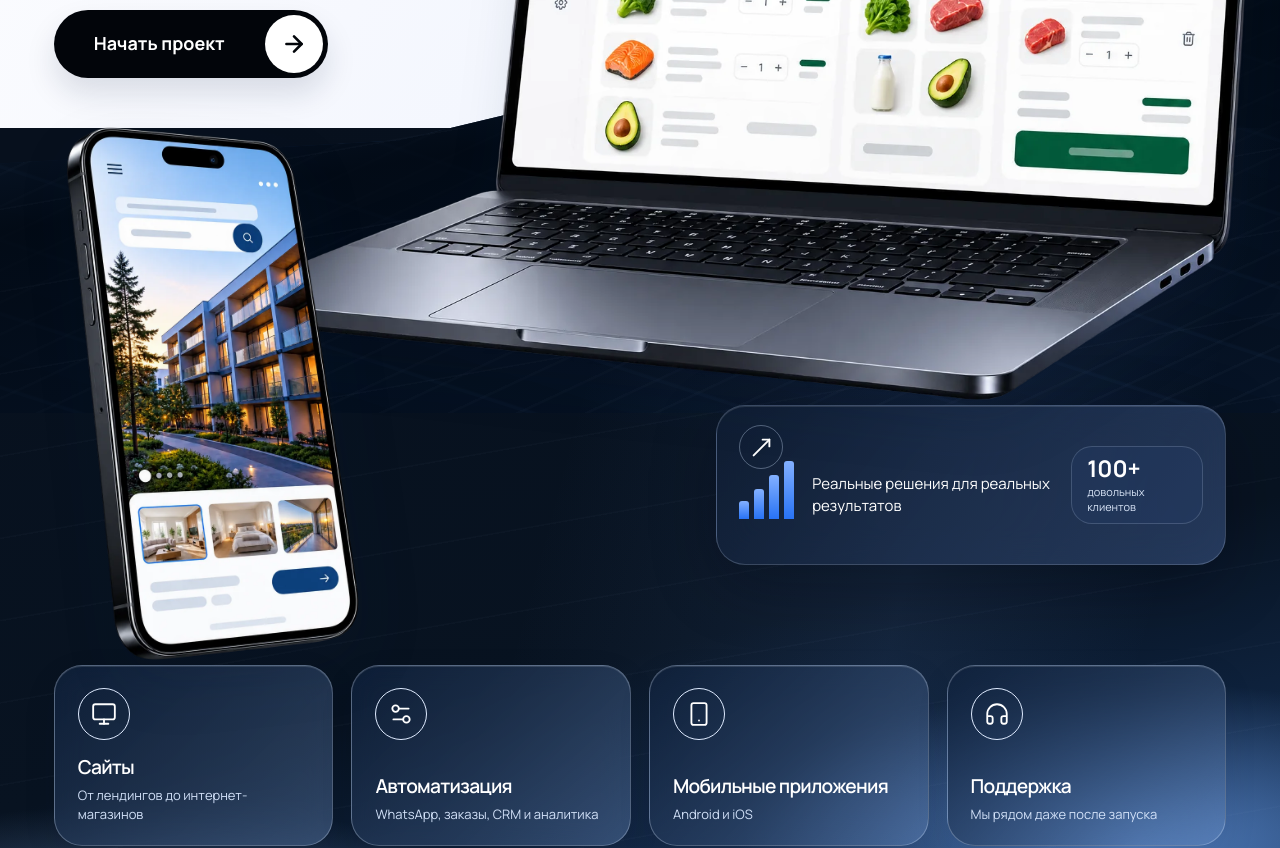
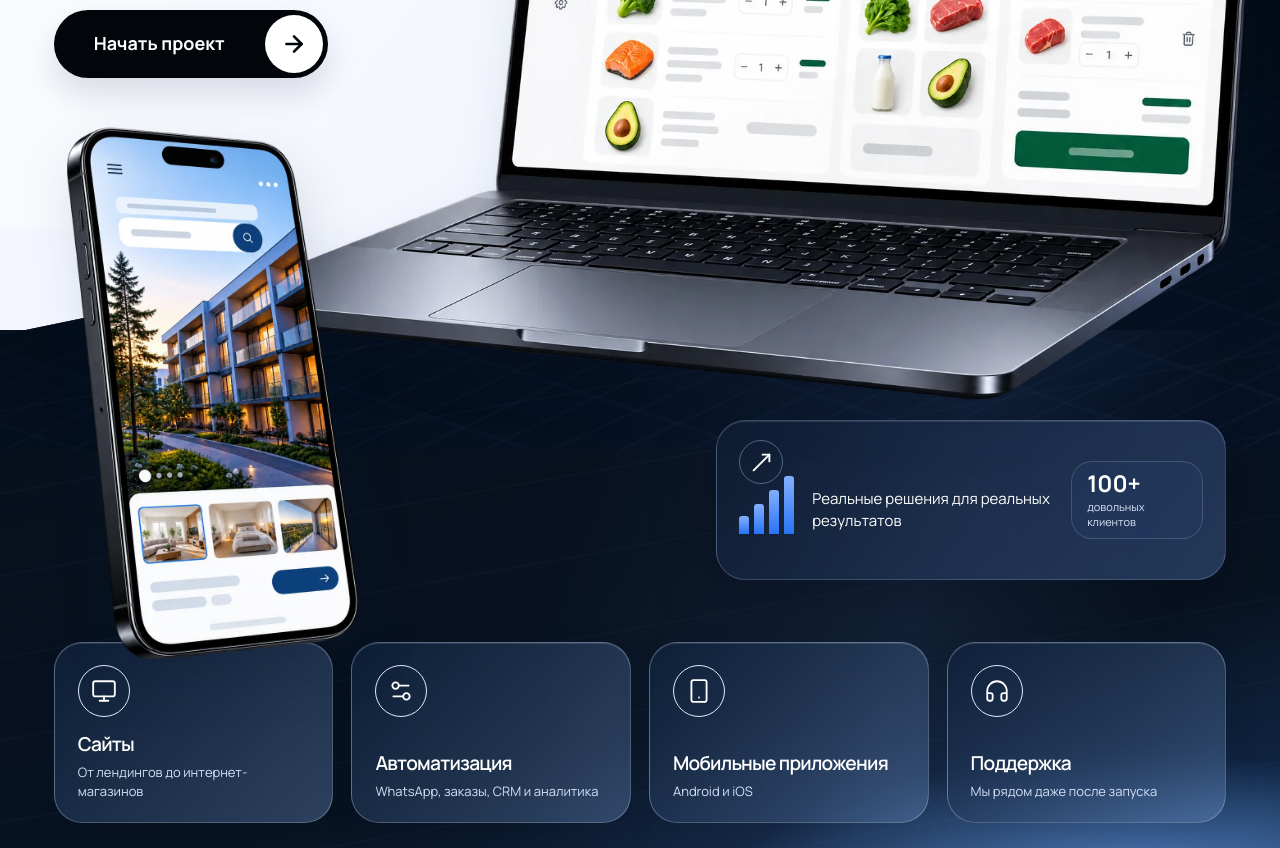
Before and after one commit to NotchKhan/NEXERA, a React (Vite) app: page / in a window 1280 px wide. Shown: the part 700-1548 px from the top of the page. Built offline with nearby package versions, Linux system fonts and the light colour scheme.

Commit message:
Refine hero composition across breakpoints

```diff
--- a/src/index.css
+++ b/src/index.css
@@ -71,10 +71,10 @@ ul { list-style: none; padding: 0; margin: 0; }
 .hero-device-wrap .hero-laptop { width: min(90vw, 1100px); top: 250px; right: -5vw; }
 .hero-device-wrap .hero-phone { width: 450px; top: 555px; left: -65px; }
 .hero-devices-mobile { display: none; }
-.hero-dark { position: absolute; inset: 828px 0 0; z-index: 1; background: radial-gradient(ellipse 42% 25% at 89% 83%, rgba(107,159,234,.7), transparent 75%), radial-gradient(ellipse 48% 26% at 11% 98%, rgba(137,175,228,.53), transparent 75%), linear-gradient(166deg,#07101d 5%,#081321 58%,#183968 100%); color: #fff; }
+.hero-dark { position: absolute; inset: 1030px 0 0; z-index: 1; background: radial-gradient(ellipse 42% 25% at 89% 83%, rgba(107,159,234,.7), transparent 75%), radial-gradient(ellipse 48% 26% at 11% 98%, rgba(137,175,228,.53), transparent 75%), linear-gradient(166deg,#07101d 5%,#081321 58%,#183968 100%); color: #fff; }
 .hero-dark::after { content: ''; position: absolute; inset: 0; z-index: 0; pointer-events: none; background: linear-gradient(105deg, transparent 43%, rgba(93,136,204,.13) 68%, transparent 85%), repeating-linear-gradient(170deg, transparent 0 79px, rgba(186,206,246,.025) 80px 81px); }
-.hero-rock { position: absolute; z-index: 0; top: -155px; left: -4%; width: 110%; height: 440px; background: linear-gradient(170deg,rgba(30,52,82,.42),rgba(2,10,21,.96) 39%,rgba(5,17,34,.72)), repeating-linear-gradient(155deg,rgba(148,178,217,.13) 0 2px,transparent 3px 29px), repeating-linear-gradient(18deg,#0a1b34 0 38px,#152c4c 39px 41px,#09172b 43px 70px); clip-path: polygon(0 44%, 32% 38%, 66% 12%, 100% 0, 100% 100%, 0 100%); box-shadow: 0 -20px 80px rgba(5,17,34,.2); }
-.hero-dark-inner { position: relative; z-index: 2; height: 100%; padding-top: 207px; }
+.hero-rock { position: absolute; z-index: 0; top: -400px; left: -4%; width: 110%; height: 520px; background: linear-gradient(170deg,rgba(30,52,82,.42),rgba(2,10,21,.96) 39%,rgba(5,17,34,.72)), repeating-linear-gradient(155deg,rgba(148,178,217,.13) 0 2px,transparent 3px 29px), repeating-linear-gradient(18deg,#0a1b34 0 38px,#152c4c 39px 41px,#09172b 43px 70px); clip-path: polygon(0 80%, 32% 62%, 66% 25%, 100% 0, 100% 100%, 0 100%); box-shadow: 0 -20px 80px rgba(5,17,34,.2); }
+.hero-dark-inner { position: relative; z-index: 2; height: 100%; padding-top: 0; }
 .hero-proof { width: min(510px, 46%); min-height: 160px; margin-left: auto; padding: 22px; display: flex; align-items: center; gap: 18px; border: 1px solid rgba(210,226,255,.21); border-radius: 29px; background: linear-gradient(128deg,rgba(15,29,51,.84),rgba(63,91,142,.53)); box-shadow: 0 18px 65px rgba(0,6,18,.31),inset 0 1px rgba(255,255,255,.12); backdrop-filter: blur(19px); }
 .proof-circle { width: 44px; height: 44px; position: absolute; top: 19px; left: 22px; display: grid; place-items: center; border: 1px solid rgba(210,228,255,.35); border-radius: 50%; }
 .proof-bars { height: 67px; display: flex; align-items: flex-end; gap: 5px; padding-top: 29px; }
@@ -198,19 +198,19 @@ ul { list-style: none; padding: 0; margin: 0; }
 @media (min-width: 1101px) {
   .hero { min-height: 1690px; }
   .hero-device-wrap .hero-phone { width: 420px; top: 650px; }
-  .hero-proof { transform: translateY(70px); }
-  .hero-service-grid { margin-top: 170px; }
+  .hero-proof { transform: translateY(90px); }
+  .hero-service-grid { margin-top: 152px; }
 }
 
 @media (max-width: 1100px) {
-  .hero { min-height: 1435px; }
+  .hero { min-height: 1536px; }
   .hero-main { height: 705px; }
   .hero-copy { width: 52%; }
   .hero-copy h1 { font-size: clamp(55px,6.4vw,73px); }
   .hero-device-wrap .hero-laptop { width: 900px; top: 260px; right: -100px; }
-  .hero-device-wrap .hero-phone { width: 450px; top: 555px; left: -65px; }
-  .hero-dark { top: 803px; }
-  .hero-dark-inner { padding-top: 195px; }
+  .hero-device-wrap .hero-phone { width: 400px; top: 575px; left: -65px; }
+  .hero-dark { top: 1005px; }
+  .hero-rock { top: -385px; }
   .hero-service-card { padding: 19px; }
   .hero-proof { width: 49%; }
   .plan-card { padding: 25px; }.plan-featured { padding: 24px; }
@@ -223,10 +223,11 @@ ul { list-style: none; padding: 0; margin: 0; }
   .hero-main { height: 710px; }
   .hero-copy { width: 60%; padding-top: 36px; }
   .hero-copy h1 { font-size: clamp(48px, 7vw, 60px); }
-  .hero-copy p { max-width: 360px; font-size: 17px; }
+  .hero-copy p { max-width: 285px; font-size: 17px; }
   .hero-device-wrap .hero-laptop { width: 790px; top: 310px; right: -140px; }
   .hero-device-wrap .hero-phone { width: 400px; top: 580px; left: -80px; }
   .hero-dark { top: 786px; }
+  .hero-rock { top: -155px; height: 440px; clip-path: polygon(0 44%, 32% 38%, 66% 12%, 100% 0, 100% 100%, 0 100%); }
   .hero-dark-inner { padding-top: 165px; }
   .hero-proof { width: 58%; min-height: 130px; }
   .hero-service-grid { gap: 10px; }
@@ -243,7 +244,7 @@ ul { list-style: none; padding: 0; margin: 0; }
   .extras-grid { grid-template-columns: repeat(2,1fr); }
 }
 
-@media (max-width: 650px) {
+@media (max-width: 760px) {
   .container { width: min(100% - 36px, 500px); }
   .section { padding: 79px 0; }
   .section-head { margin-bottom: 34px; }
@@ -322,6 +323,12 @@ ul { list-style: none; padding: 0; margin: 0; }
   .footer-links { flex-direction: column; gap: 17px; }
 }
 
+@media (min-width: 651px) and (max-width: 760px) {
+  .container { width: min(100% - 48px, 640px); }
+  .hero-copy p { max-width: 420px; }
+  .hero-device-wrap { width: 110%; margin-left: -5%; }
+}
+
 @media (max-width: 380px) {
   .container { width: min(100% - 30px, 500px); }
   .brand-name { font-size: 25px; }.brand-tagline { font-size: 6px; }
```
